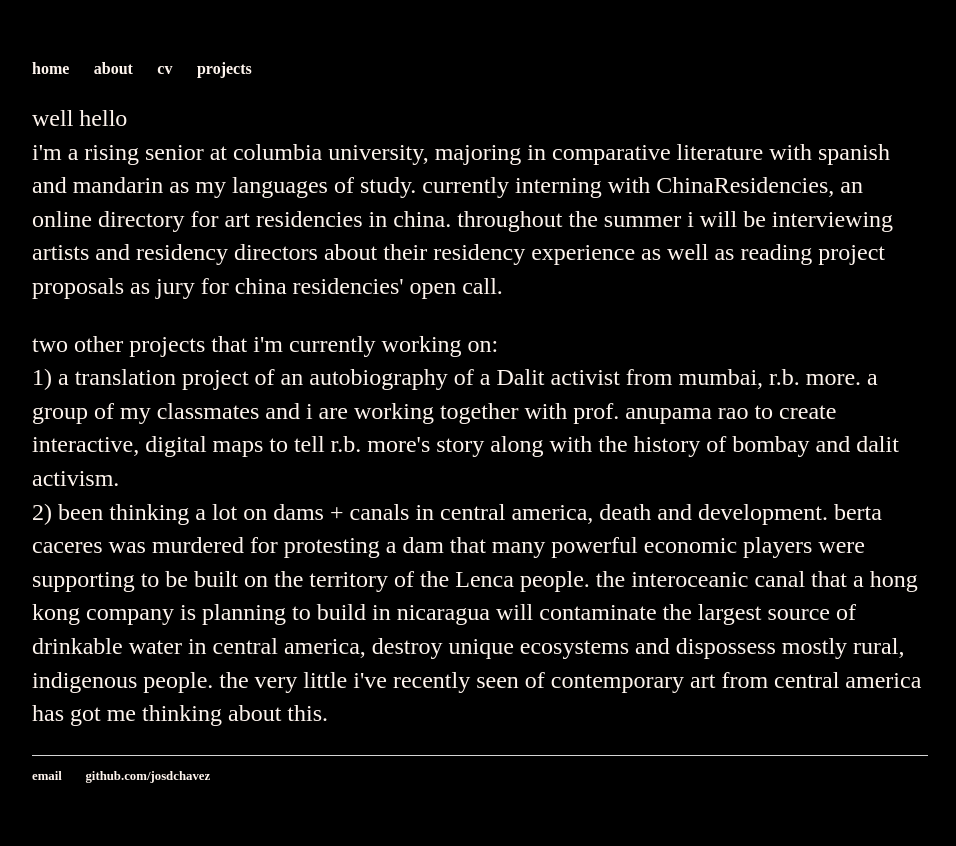
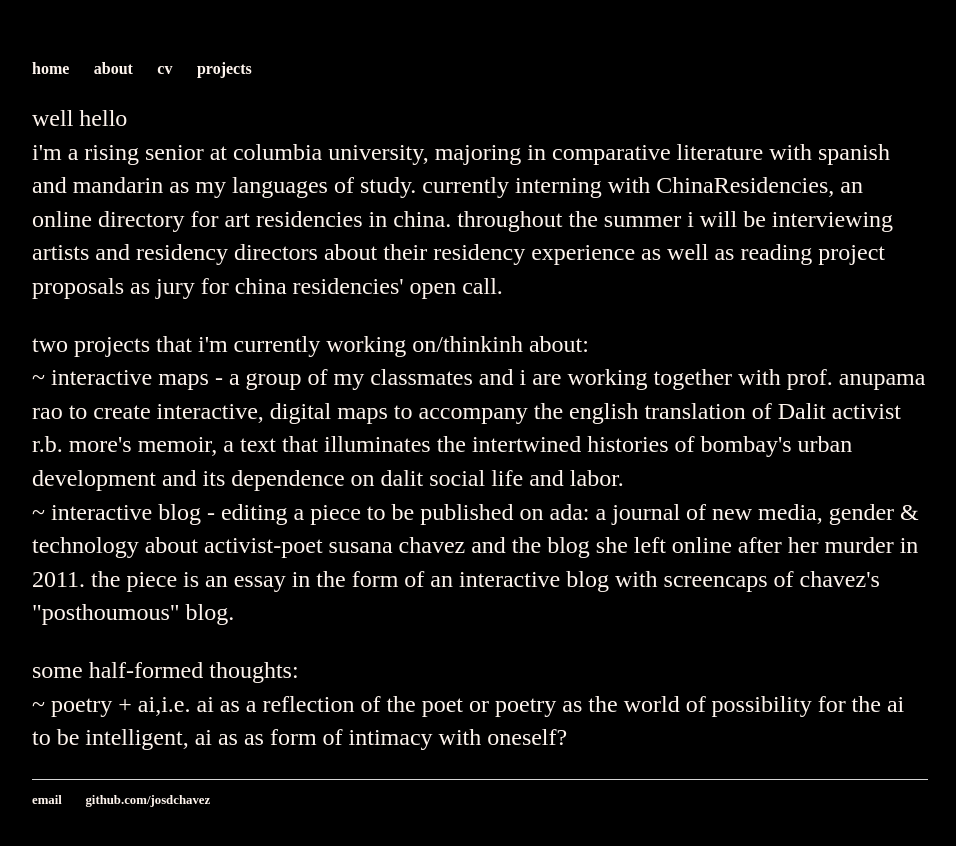
Before and after one commit to josdchavez/josdchavez.github.io, a Jekyll site: the page built from about/index.html, in a window 1280 px wide. Shown: the top 846 px of the page, without its empty margins (160-1116 px from the left). Built offline with Jekyll 4.4.1, drawn with Linux system fonts in a browser that asks for light colours.

Commit message:
Update index.html

```diff
--- a/about/index.html
+++ b/about/index.html
@@ -6,11 +6,19 @@ title: about me
 i'm a rising senior at columbia university, majoring in comparative literature with spanish and mandarin as my languages of study.
   currently interning with <a href="http://www.chinaresidencies.com">ChinaResidencies</a>, an online directory for art residencies in china. throughout the summer i will be
 interviewing artists and residency directors about their residency experience as well as reading project proposals as jury for china residencies' open call.</p>
-<p>two other projects that i'm currently working on:
+<p>two projects that i'm currently working on/thinkinh about:
 <br>
-1) a translation project of an autobiography of a Dalit activist from mumbai, r.b. more. a group of my classmates and i are working together with
-prof. anupama rao to create interactive, digital maps to tell r.b. more's story along with the history of bombay and dalit activism.
+~ interactive maps - a group of my classmates and i are working together with
+prof. anupama rao to create interactive, digital maps to accompany the english translation of Dalit activist <a href="https://en.wikipedia.org/wiki/R._B._More">r.b. more's</a> memoir,
+  a text that illuminates the intertwined histories of bombay's urban development and its dependence on dalit social life and labor.
 <br>
-2) been thinking a lot on dams + canals in central america, death and development. berta caceres was murdered for
-protesting a dam that many powerful economic players were supporting to be built on the territory of the Lenca people. the interoceanic canal that a hong kong company is planning to build in nicaragua will contaminate
-the largest source of drinkable water in central america, destroy unique ecosystems and dispossess mostly rural, indigenous people. the very little i've recently seen of contemporary art from central america has got me thinking about this. </p>
+~ interactive blog - editing a piece to be published on <a href="http://adanewmedia.org/">ada: a journal of new media, gender & technology</a>
+  about activist-poet <a href="http://primeratormenta.blogspot.com">susana chavez</a> and the blog she left online after her <a href="http://newamericamedia.org/2011/01/not-one-more---susana-chavezs-death-sparks-outrage-in-juarez.php">murder</a> in 2011. the piece is an essay in the form of
+  an interactive blog with screencaps of chavez's "posthoumous" blog.
+</p>
+<p> some half-formed thoughts:
+<br>
+~ poetry + ai,i.e. ai as a reflection of the poet or poetry as the world of possibility for the ai to be intelligent, ai as as form of intimacy with oneself?
+<br?
+~ vr + ar + nyc + shanghai = how to connect two spaces ?
+</p>
```
